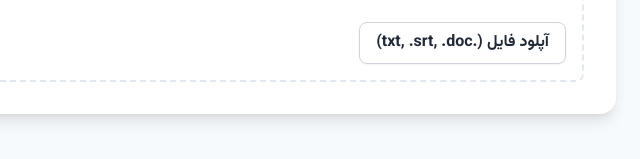
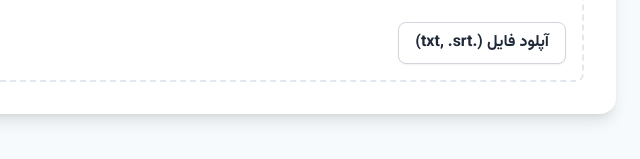
Before and after one commit to MR-Qaderi/Languare-Learner, a plain HTML site: page index.html in a window 1280 px wide. Shown: the part 609-768 px from the top of the page, 472-1112 px from the left. Drawn offline with nearby package versions, Linux system fonts and the light colour scheme.

Commit message:
Update index.html

```diff
--- a/index.html
+++ b/index.html
@@ -162,7 +162,7 @@
                        <label for="file-upload" class="bg-white hover:bg-gray-100 text-gray-800 font-semibold py-2 px-4 border border-gray-300 rounded-lg shadow-sm cursor-pointer">
                            <span id="upload-btn-text"></span>
                        </label>
-                       <input id="file-upload" type="file" class="hidden" accept=".txt,.srt,.doc,.docx">
+                       <input id="file-upload" type="file" class="hidden" accept=".txt,.srt">
                        <span id="file-name" class="text-sm text-gray-500"></span>
                     </div>
                     <button id="process-btn" class="bg-blue-600 text-white font-bold py-2 px-8 rounded-lg hover:bg-blue-700 transition-colors shadow-md">
@@ -260,9 +260,6 @@
                 textInput.value = e.target.result;
             };
             reader.readAsText(file);
-        } else if (file.name.endsWith('.doc') || file.name.endsWith('.docx')) {
-             textInput.value = ''; // Clear textarea
-             showError(uiStrings[currentLang].errorWordFile);
         } else {
             showError(uiStrings[currentLang].errorFileType);
         }
@@ -511,7 +508,7 @@
             levelB2: "B2 (فوق متوسط)",
             levelC1: "C1 (پیشرفته)",
             textPlaceholder: "لیست کلمات خود را اینجا وارد کنید، یا یک متن طولانی برای تحلیل جای‌گذاری کنید...",
-            uploadBtnText: "آپلود فایل (.txt, .srt, .doc)",
+            uploadBtnText: "آپلود فایل (.txt, .srt)",
             processBtn: "تحلیل کن",
             resultsTitle: "نتایج تحلیل",
             startOverBtn: "شروع دوباره",
@@ -520,7 +517,6 @@
             errorAIResponse: "پاسخ معتبری از هوش مصنوعی دریافت نشد.",
             errorServer: "مشکلی در ارتباط با سرور پیش آمد. لطفاً دوباره تلاش کنید.",
             errorNoResults: "هوش مصنوعی موردی متناسب با درخواست شما پیدا نکرد. لطفاً متن دیگری را امتحان کنید.",
-            errorWordFile: "خواندن محتوای فایل Word در حال حاضر پشتیبانی نمی‌شود.",
             errorFileType: "نوع فایل پشتیبانی نمی‌شود.",
             wordNotFound: "کلمه یافت نشد",
             definition: "تعریف",
@@ -544,7 +540,7 @@
             levelB2: "B2 (Upper-Intermediate)",
             levelC1: "C1 (Advanced)",
             textPlaceholder: "Enter your word list here, or paste a long text to analyze...",
-            uploadBtnText: "Upload File (.txt, .srt, .doc)",
+            uploadBtnText: "Upload File (.txt, .srt)",
             processBtn: "Analyze",
             resultsTitle: "Analysis Results",
             startOverBtn: "Start Over",
@@ -553,7 +549,6 @@
             errorAIResponse: "No valid response from AI.",
             errorServer: "A problem occurred connecting to the server. Please try again.",
             errorNoResults: "The AI did not find any items matching your request. Please try another text.",
-            errorWordFile: "Reading content from Word files is not supported yet.",
             errorFileType: "File type not supported.",
             wordNotFound: "Word not found",
             definition: "Definition",
@@ -577,7 +572,7 @@
             levelB2: "B2 (Obere Mittelstufe)",
             levelC1: "C1 (Fortgeschritten)",
             textPlaceholder: "Geben Sie hier Ihre Wortliste ein oder fügen Sie einen langen Text zur Analyse ein...",
-            uploadBtnText: "Datei hochladen (.txt, .srt, .doc)",
+            uploadBtnText: "Datei hochladen (.txt, .srt)",
             processBtn: "Analysieren",
             resultsTitle: "Analyseergebnisse",
             startOverBtn: "Neu anfangen",
@@ -586,7 +581,6 @@
             errorAIResponse: "Keine gültige Antwort von der KI.",
             errorServer: "Problem bei der Verbindung zum Server. Bitte versuchen Sie es erneut.",
             errorNoResults: "Die KI hat keine passenden Elemente gefunden. Bitte versuchen Sie einen anderen Text.",
-            errorWordFile: "Das Lesen von Word-Dateien wird noch nicht unterstützt.",
             errorFileType: "Dateityp nicht unterstützt.",
             wordNotFound: "Wort nicht gefunden",
             definition: "Definition",
@@ -610,7 +604,7 @@
             levelB2: "B2 (Intermédiaire supérieur)",
             levelC1: "C1 (Avancé)",
             textPlaceholder: "Entrez votre liste de mots ici, ou collez un long texte à analyser...",
-            uploadBtnText: "Télécharger un fichier (.txt, .srt, .doc)",
+            uploadBtnText: "Télécharger un fichier (.txt, .srt)",
             processBtn: "Analyser",
             resultsTitle: "Résultats de l'analyse",
             startOverBtn: "Recommencer",
@@ -619,7 +613,6 @@
             errorAIResponse: "Aucune réponse valide de l'IA.",
             errorServer: "Un problème est survenu lors de la connexion au serveur. Veuillez réessayer.",
             errorNoResults: "L'IA n'a trouvé aucun élément correspondant. Veuillez essayer un autre texte.",
-            errorWordFile: "La lecture des fichiers Word n'est pas encore prise en charge.",
             errorFileType: "Type de fichier non pris en charge.",
             wordNotFound: "Mot non trouvé",
             definition: "Définition",
@@ -643,7 +636,7 @@
             levelB2: "B2 (Intermedio alto)",
             levelC1: "C1 (Avanzado)",
             textPlaceholder: "Ingrese su lista de palabras aquí, o pegue un texto largo para analizar...",
-            uploadBtnText: "Subir archivo (.txt, .srt, .doc)",
+            uploadBtnText: "Subir archivo (.txt, .srt)",
             processBtn: "Analizar",
             resultsTitle: "Resultados del análisis",
             startOverBtn: "Empezar de nuevo",
@@ -652,7 +645,6 @@
             errorAIResponse: "No hay respuesta válida de la IA.",
             errorServer: "Ocurrió un problema al conectarse al servidor. Por favor, inténtelo de nuevo.",
             errorNoResults: "La IA no encontró ningún elemento coincidente. Por favor, intente con otro texto.",
-            errorWordFile: "La lectura de archivos de Word aún no es compatible.",
             errorFileType: "Tipo de archivo no compatible.",
             wordNotFound: "Palabra no encontrada",
             definition: "Definición",
@@ -676,7 +668,7 @@
             levelB2: "B2 (中高级)",
             levelC1: "C1 (高级)",
             textPlaceholder: "在此处输入您的单词列表，或粘贴长文本进行分析...",
-            uploadBtnText: "上传文件 (.txt, .srt, .doc)",
+            uploadBtnText: "上传文件 (.txt, .srt)",
             processBtn: "分析",
             resultsTitle: "分析结果",
             startOverBtn: "重新开始",
@@ -685,7 +677,6 @@
             errorAIResponse: "AI无有效响应。",
             errorServer: "连接服务器时出现问题。请再试一次。",
             errorNoResults: "AI未找到任何匹配项。请尝试其他文本。",
-            errorWordFile: "尚不支持读取Word文件内容。",
             errorFileType: "不支持的文件类型。",
             wordNotFound: "未找到单词",
             definition: "定义",
@@ -709,7 +700,7 @@
             levelB2: "B2 (Orta-üstü)",
             levelC1: "C1 (İleri)",
             textPlaceholder: "Kelime listenizi buraya girin veya analiz için uzun bir metin yapıştırın...",
-            uploadBtnText: "Dosya Yükle (.txt, .srt, .doc)",
+            uploadBtnText: "Dosya Yükle (.txt, .srt)",
             processBtn: "Analiz Et",
             resultsTitle: "Analiz Sonuçları",
             startOverBtn: "Yeniden Başla",
@@ -718,7 +709,6 @@
             errorAIResponse: "Yapay zekadan geçerli bir yanıt alınamadı.",
             errorServer: "Sunucuya bağlanırken bir sorun oluştu. Lütfen tekrar deneyin.",
             errorNoResults: "Yapay zeka isteğinizle eşleşen bir öğe bulamadı. Lütfen başka bir metin deneyin.",
-            errorWordFile: "Word dosyalarının içeriği henüz okunamıyor.",
             errorFileType: "Dosya türü desteklenmiyor.",
             wordNotFound: "Kelime bulunamadı",
             definition: "Tanım",
@@ -742,7 +732,7 @@
             levelB2: "B2 (Intermedio-superiore)",
             levelC1: "C1 (Avanzato)",
             textPlaceholder: "Inserisci qui la tua lista di parole, o incolla un testo lungo da analizzare...",
-            uploadBtnText: "Carica File (.txt, .srt, .doc)",
+            uploadBtnText: "Carica File (.txt, .srt)",
             processBtn: "Analizza",
             resultsTitle: "Risultati dell'analisi",
             startOverBtn: "Ricomincia",
@@ -751,7 +741,6 @@
             errorAIResponse: "Nessuna risposta valida dall'IA.",
             errorServer: "Si è verificato un problema durante la connessione al server. Riprova.",
             errorNoResults: "L'IA non ha trovato elementi corrispondenti. Prova con un altro testo.",
-            errorWordFile: "La lettura del contenuto dei file Word non è ancora supportata.",
             errorFileType: "Tipo di file non supportato.",
             wordNotFound: "Parola non trovata",
             definition: "Definizione",
@@ -775,7 +764,7 @@
             levelB2: "B2 (Выше среднего)",
             levelC1: "C1 (Продвинутый)",
             textPlaceholder: "Введите свой список слов здесь или вставьте длинный текст для анализа...",
-            uploadBtnText: "Загрузить файл (.txt, .srt, .doc)",
+            uploadBtnText: "Загрузить файл (.txt, .srt)",
             processBtn: "Анализировать",
             resultsTitle: "Результаты анализа",
             startOverBtn: "Начать сначала",
@@ -784,7 +773,6 @@
             errorAIResponse: "Нет действительного ответа от ИИ.",
             errorServer: "Возникла проблема с подключением к серверу. Пожалуйста, попробуйте еще раз.",
             errorNoResults: "ИИ не нашел совпадений. Пожалуйста, попробуйте другой текст.",
-            errorWordFile: "Чтение содержимого файлов Word пока не поддерживается.",
             errorFileType: "Тип файла не поддерживается.",
             wordNotFound: "Слово не найдено",
             definition: "Определение",
```
